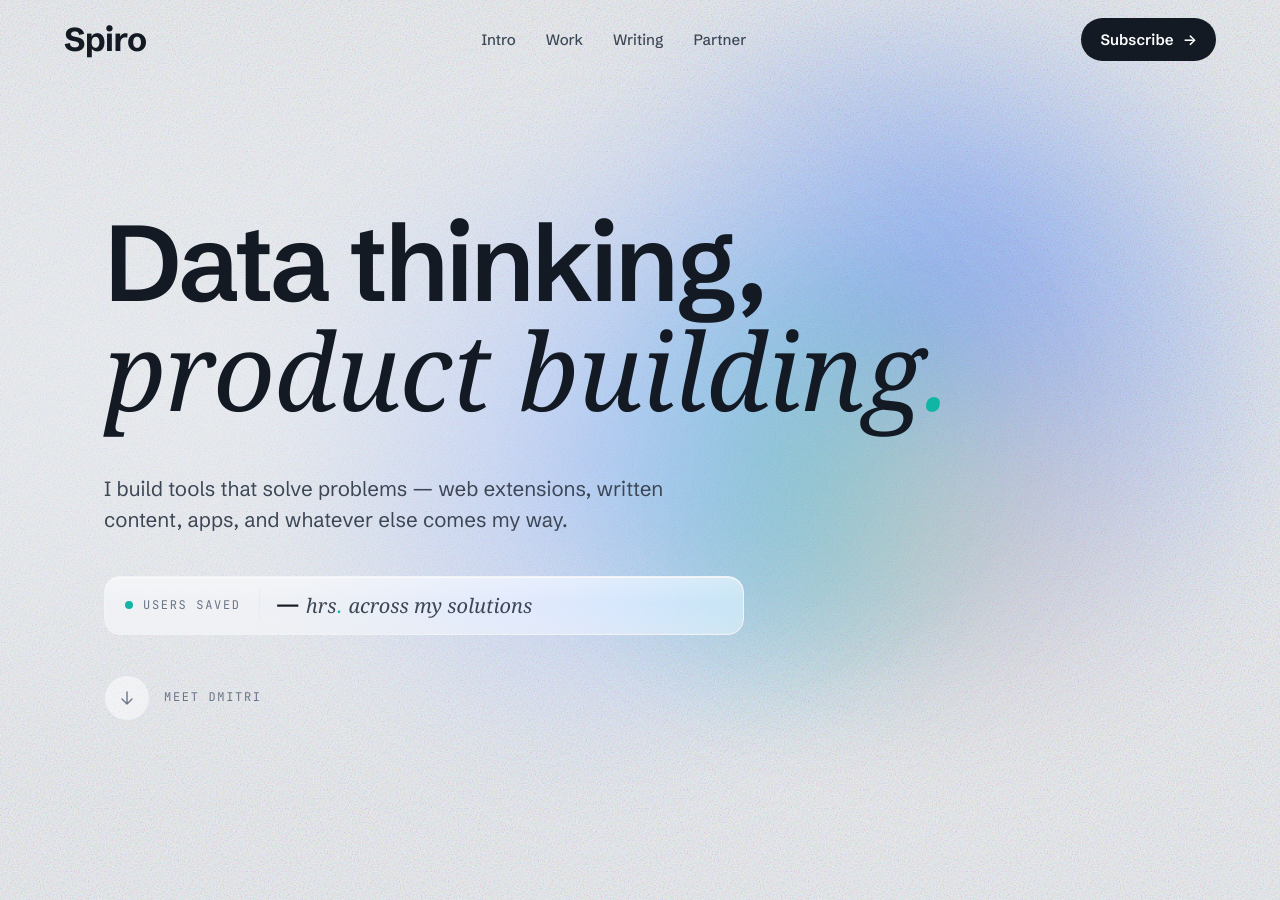
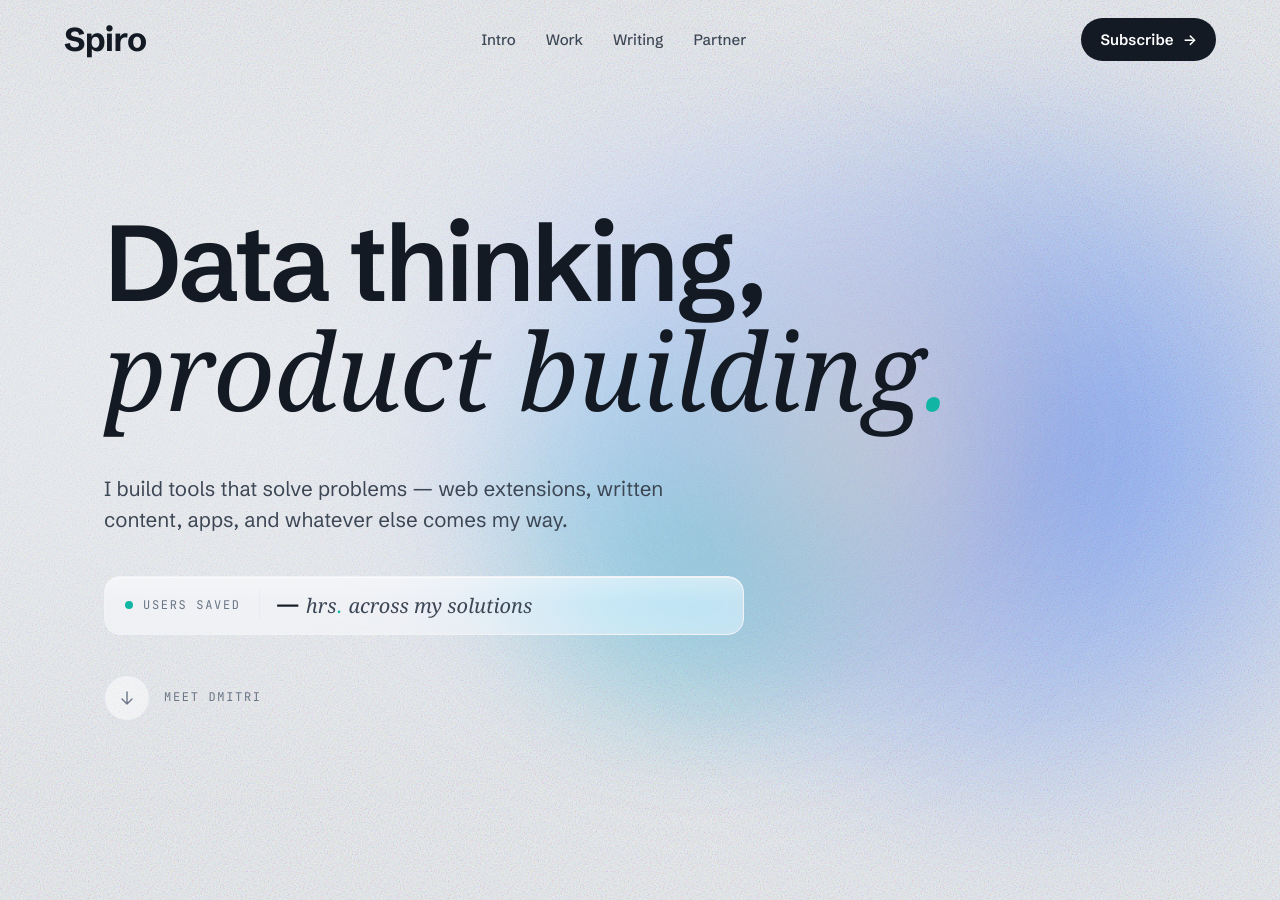
Before and after one commit to Djonathon/Djonathon.github.io, a Jekyll site: the page built from index.html, in a window 1280 px wide and 900 px high. Built offline with Jekyll 4.4.1, drawn with Linux system fonts in a browser that asks for light colours; some web fonts are replaced.

Commit message:
Increase hero blob movement range and mouse parallax depth
Co-Authored-By: Claude Sonnet 4.6 <noreply@anthropic.com>

```diff
--- a/assets/css/main.css
+++ b/assets/css/main.css
@@ -134,10 +134,10 @@ img { max-width: 100%; display: block; }
    ============================================================ */
 .fx { position: absolute; inset: 0; overflow: hidden; z-index: 0; pointer-events: none; }
 .fx .bw { position: absolute; inset: 0; will-change: transform; }
-.fx .bw1 { transform: translate3d(calc(var(--mx,0) * 52px),  calc(var(--my,0) * 52px),  0); }
-.fx .bw2 { transform: translate3d(calc(var(--mx,0) * -34px), calc(var(--my,0) * -34px), 0); }
-.fx .bw3 { transform: translate3d(calc(var(--mx,0) * 38px),  calc(var(--my,0) * 38px),  0); }
-.fx .bw4 { transform: translate3d(calc(var(--mx,0) * -48px), calc(var(--my,0) * -48px), 0); }
+.fx .bw1 { transform: translate3d(calc(var(--mx,0) * 90px),  calc(var(--my,0) * 90px),  0); }
+.fx .bw2 { transform: translate3d(calc(var(--mx,0) * -65px), calc(var(--my,0) * -65px), 0); }
+.fx .bw3 { transform: translate3d(calc(var(--mx,0) * 75px),  calc(var(--my,0) * 75px),  0); }
+.fx .bw4 { transform: translate3d(calc(var(--mx,0) * -80px), calc(var(--my,0) * -80px), 0); }
 .fx .blob {
   position: absolute; border-radius: 50%;
   filter: blur(46px);
@@ -159,10 +159,10 @@ img { max-width: 100%; display: block; }
   opacity: calc(var(--bg-intensity) * .7);
   animation: drift4 22s var(--ease) infinite alternate; }
 
-@keyframes drift1 { from { transform: translate(-14%,-10%) scale(1); } to { transform: translate(22%,16%) scale(1.25); } }
-@keyframes drift2 { from { transform: translate(14%,4%) scale(1.08); } to { transform: translate(-24%,22%) scale(.85); } }
-@keyframes drift3 { from { transform: translate(-6%,4%) scale(1); } to { transform: translate(28%,-16%) scale(1.28); } }
-@keyframes drift4 { from { transform: translate(10%,12%) scale(1); } to { transform: translate(-20%,-18%) scale(1.22); } }
+@keyframes drift1 { from { transform: translate(-28%,-22%) scale(1); } to { transform: translate(38%,30%) scale(1.35); } }
+@keyframes drift2 { from { transform: translate(26%,10%) scale(1.1); } to { transform: translate(-42%,36%) scale(.8); } }
+@keyframes drift3 { from { transform: translate(-14%,8%) scale(1); } to { transform: translate(46%,-30%) scale(1.38); } }
+@keyframes drift4 { from { transform: translate(20%,22%) scale(1); } to { transform: translate(-36%,-32%) scale(1.3); } }
 
 .fx .aurora { position: absolute; inset: -20%; display: none; opacity: var(--bg-intensity);
   background:
```
